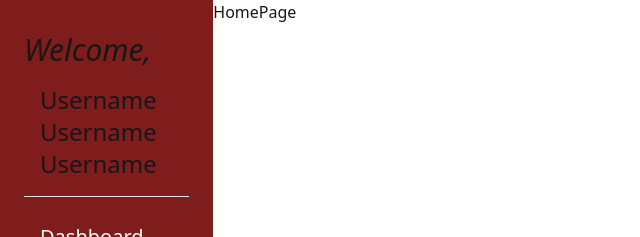
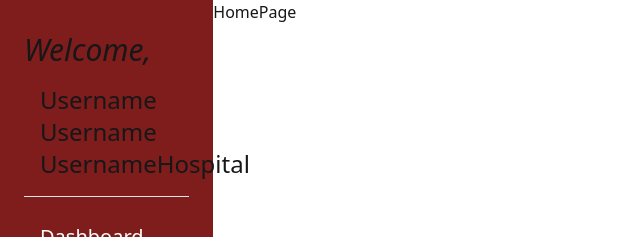
Before and after one commit to CurrieParinas/cancer-surveillance-system, a Next.js app: page / in a window 1280 px wide. Shown: the top 237 px of the page, without its empty margins (0-640 px from the left). Built offline with nearby package versions, Linux system fonts and the light colour scheme.

Commit message:
fix: added leftover label

```diff
--- a/src/components/atoms/sidebar.tsx
+++ b/src/components/atoms/sidebar.tsx
@@ -18,6 +18,7 @@ export const Sidebar = () => {
             </div>
             <div className='pl-4 pb-4 '>
                 <Label className='text-2xl'>Username Username Username</Label>
+                <Label className='text-2xl'>Hospital</Label>
             </div>
             <Separator />
             <DoctorSidebar />
```
